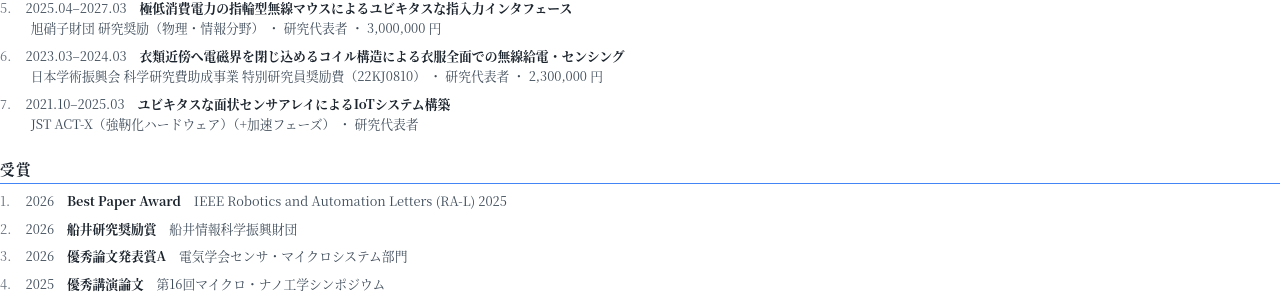
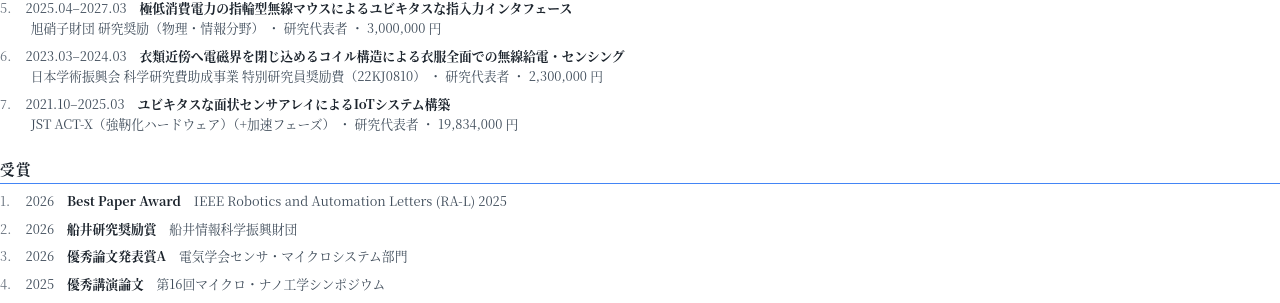
Before and after one commit to takahashiryo/takahashiryo.github.io, a Jekyll site: the page built from _pages/ja-cv-print.html, in a window 1280 px wide and 900 px high, scrolled down 589 px. Shown: the part 146-449 px from the top of the window. Built offline with Jekyll 4.4.1, drawn with Linux system fonts in a browser that asks for light colours.

Commit message:
JST ACT-X の金額を入れる（19,834,000 円）
これで研究費7件すべてに金額が入った。

Co-Authored-By: Claude Opus 5 <noreply@anthropic.com>

```diff
--- a/_data/grant_amounts.yml
+++ b/_data/grant_amounts.yml
@@ -23,7 +23,7 @@
   ja: "3,000,000 円"
   en: "JPY 3,000,000"
 
-# JST ACT-X（2021.10–2025.03）… 金額は未確認
+# JST ACT-X（2021.10–2025.03）
 "ユビキタスな面状センサアレイによるIoTシステム構築":
-  ja: ""
-  en: ""
+  ja: "19,834,000 円"
+  en: "JPY 19,834,000"
```
